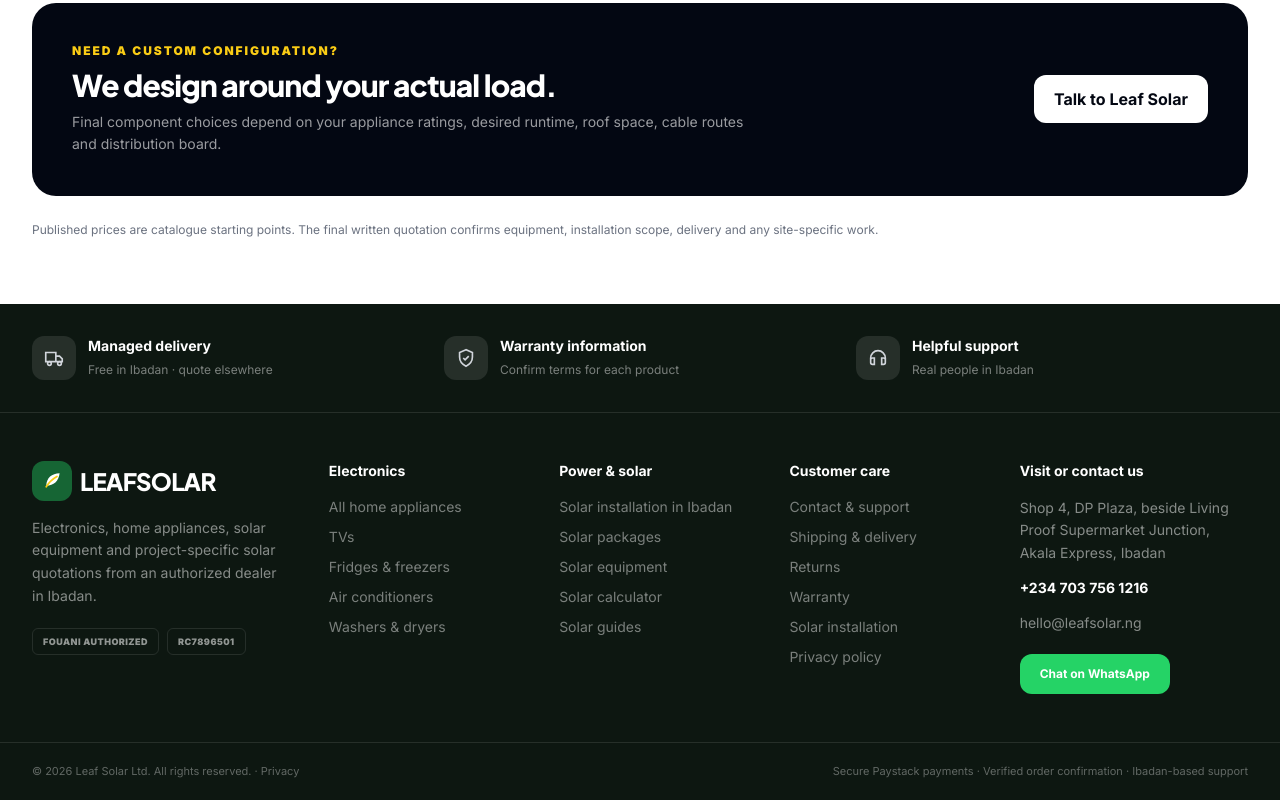
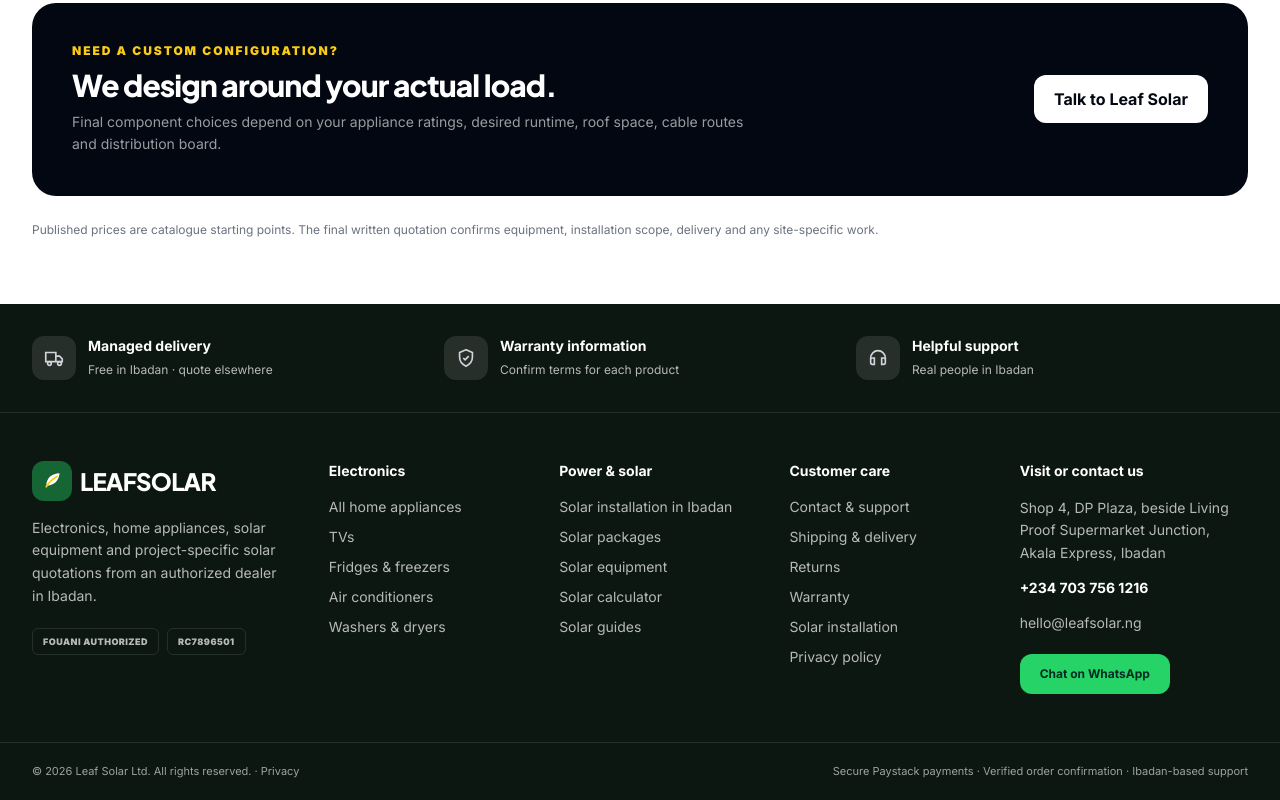
Before and after one commit to leafsolar6-oss/leafsolar-next, a Next.js app: page /packages in a window 1280 px wide. Shown: the part 847-1647 px from the top of the page. Built offline with nearby package versions, Linux system fonts and the light colour scheme; no server answers; the database is empty.

Commit message:
Improve storefront accessibility contrast

```diff
--- a/components/Footer.tsx
+++ b/components/Footer.tsx
@@ -6,28 +6,28 @@
     <footer className="bg-[#0d1711] text-gray-300">
       <div className="border-b border-white/10">
         <div className="container-wide grid gap-5 py-8 sm:grid-cols-3">
-          <div className="flex items-center gap-3"><span className="grid h-11 w-11 place-items-center rounded-xl bg-white/10 text-leaf-300"><svg viewBox="0 0 24 24" width="22" height="22" fill="none" stroke="currentColor" strokeWidth="1.8"><path d="M3 6h11v10H3zM14 10h4l3 3v3h-7z"/><circle cx="7" cy="18" r="2"/><circle cx="18" cy="18" r="2"/></svg></span><span><b className="block text-sm text-white">Managed delivery</b><small className="text-xs text-white/45">Free in Ibadan · quote elsewhere</small></span></div>
-          <div className="flex items-center gap-3"><span className="grid h-11 w-11 place-items-center rounded-xl bg-white/10 text-leaf-300"><svg viewBox="0 0 24 24" width="22" height="22" fill="none" stroke="currentColor" strokeWidth="1.8"><path d="M12 3 5 6v5c0 4.6 2.8 8 7 10 4.2-2 7-5.4 7-10V6l-7-3Z"/><path d="m9 12 2 2 4-4"/></svg></span><span><b className="block text-sm text-white">Warranty information</b><small className="text-xs text-white/45">Confirm terms for each product</small></span></div>
-          <div className="flex items-center gap-3"><span className="grid h-11 w-11 place-items-center rounded-xl bg-white/10 text-leaf-300"><svg viewBox="0 0 24 24" width="22" height="22" fill="none" stroke="currentColor" strokeWidth="1.8"><path d="M4 14v-2a8 8 0 0 1 16 0v2M4 14v3a2 2 0 0 0 2 2h2v-7H6a2 2 0 0 0-2 2Zm16 0v3a2 2 0 0 1-2 2h-2v-7h2a2 2 0 0 1 2 2Z"/></svg></span><span><b className="block text-sm text-white">Helpful support</b><small className="text-xs text-white/45">Real people in Ibadan</small></span></div>
+          <div className="flex items-center gap-3"><span className="grid h-11 w-11 place-items-center rounded-xl bg-white/10 text-leaf-300"><svg viewBox="0 0 24 24" width="22" height="22" fill="none" stroke="currentColor" strokeWidth="1.8"><path d="M3 6h11v10H3zM14 10h4l3 3v3h-7z"/><circle cx="7" cy="18" r="2"/><circle cx="18" cy="18" r="2"/></svg></span><span><b className="block text-sm text-white">Managed delivery</b><small className="text-xs text-white/70">Free in Ibadan · quote elsewhere</small></span></div>
+          <div className="flex items-center gap-3"><span className="grid h-11 w-11 place-items-center rounded-xl bg-white/10 text-leaf-300"><svg viewBox="0 0 24 24" width="22" height="22" fill="none" stroke="currentColor" strokeWidth="1.8"><path d="M12 3 5 6v5c0 4.6 2.8 8 7 10 4.2-2 7-5.4 7-10V6l-7-3Z"/><path d="m9 12 2 2 4-4"/></svg></span><span><b className="block text-sm text-white">Warranty information</b><small className="text-xs text-white/70">Confirm terms for each product</small></span></div>
+          <div className="flex items-center gap-3"><span className="grid h-11 w-11 place-items-center rounded-xl bg-white/10 text-leaf-300"><svg viewBox="0 0 24 24" width="22" height="22" fill="none" stroke="currentColor" strokeWidth="1.8"><path d="M4 14v-2a8 8 0 0 1 16 0v2M4 14v3a2 2 0 0 0 2 2h2v-7H6a2 2 0 0 0-2 2Zm16 0v3a2 2 0 0 1-2 2h-2v-7h2a2 2 0 0 1 2 2Z"/></svg></span><span><b className="block text-sm text-white">Helpful support</b><small className="text-xs text-white/70">Real people in Ibadan</small></span></div>
         </div>
       </div>
 
       <div className="container-wide grid gap-10 py-12 sm:grid-cols-2 lg:grid-cols-[1.35fr_1fr_1fr_1fr_1.2fr]">
         <div>
           <Link href="/" className="flex items-center gap-2 font-display text-2xl font-black text-white"><span className="grid h-10 w-10 place-items-center rounded-xl bg-leaf-700"><svg width="25" height="25" viewBox="0 0 28 28" fill="none"><path d="M7 20c8.5-.2 13.8-5.1 15-14-8.9.4-14.7 4.8-15 14Z" fill="#fff"/><path d="M7 21c3.5-5.7 7.2-8.8 12-11.5" stroke="#facc15" strokeWidth="2" strokeLinecap="round"/></svg></span>LEAF<span className="-ml-2 text-leaf-400">SOLAR</span></Link>
-          <p className="mt-4 max-w-sm text-sm leading-relaxed text-white/50">{site.sub}</p><div className="mt-5 flex flex-wrap gap-2 text-[9px] font-black uppercase tracking-wider text-white/55"><span className="rounded-md border border-white/10 px-2.5 py-1.5">Fouani Authorized</span><span className="rounded-md border border-white/10 px-2.5 py-1.5">{site.rcNumber}</span></div>
+          <p className="mt-4 max-w-sm text-sm leading-relaxed text-white/70">{site.sub}</p><div className="mt-5 flex flex-wrap gap-2 text-[9px] font-black uppercase tracking-wider text-white/70"><span className="rounded-md border border-white/10 px-2.5 py-1.5">Fouani Authorized</span><span className="rounded-md border border-white/10 px-2.5 py-1.5">{site.rcNumber}</span></div>
         </div>
         <FooterLinks title="Electronics" links={[["/home-appliances-ibadan","All home appliances"],["/products?c=Televisions","TVs"],["/products?c=Fridges%20%26%20Freezers","Fridges & freezers"],["/products?c=Air%20Conditioners","Air conditioners"],["/products?c=Washers%20%26%20Dryers","Washers & dryers"]]} />
         <FooterLinks title="Power & solar" links={[["/solar-installation-ibadan","Solar installation in Ibadan"],["/packages","Solar packages"],["/solar-products","Solar equipment"],["/solar-calculator","Solar calculator"],["/blog","Solar guides"]]} />
         <FooterLinks title="Customer care" links={[["/contact","Contact & support"],["/shipping-delivery","Shipping & delivery"],["/returns","Returns"],["/warranty","Warranty"],["/solar-installation-policy","Solar installation"],["/privacy","Privacy policy"]]} />
-        <div><h2 className="text-sm font-bold text-white">Visit or contact us</h2><address className="mt-4 space-y-3 text-sm not-italic leading-relaxed text-white/50"><p>{site.address}</p><p><a className="font-bold text-white hover:text-leaf-300" href={`tel:${site.phoneHref}`}>{site.phone}</a></p><p><a className="hover:text-white" href={`mailto:${site.email}`}>{site.email}</a></p></address><a href={whatsappUrl()} className="btn mt-5 bg-[#25D366] px-4 py-2.5 text-xs text-white hover:bg-[#20bd5a]">Chat on WhatsApp</a></div>
+        <div><h2 className="text-sm font-bold text-white">Visit or contact us</h2><address className="mt-4 space-y-3 text-sm not-italic leading-relaxed text-white/70"><p>{site.address}</p><p><a className="font-bold text-white hover:text-leaf-300" href={`tel:${site.phoneHref}`}>{site.phone}</a></p><p><a className="hover:text-white" href={`mailto:${site.email}`}>{site.email}</a></p></address><a href={whatsappUrl()} className="btn mt-5 bg-[#25D366] px-4 py-2.5 text-xs text-emerald-950 hover:bg-[#20bd5a]">Chat on WhatsApp</a></div>
       </div>
 
-      <div className="border-t border-white/10"><div className="container-wide flex flex-col gap-2 py-5 text-[11px] text-white/35 sm:flex-row sm:items-center sm:justify-between"><p>© {new Date().getFullYear()} Leaf Solar Ltd. All rights reserved. · <Link className="hover:text-white" href="/privacy">Privacy</Link></p><p>Secure Paystack payments · Verified order confirmation · Ibadan-based support</p></div></div>
+      <div className="border-t border-white/10"><div className="container-wide flex flex-col gap-2 py-5 text-[11px] text-white/60 sm:flex-row sm:items-center sm:justify-between"><p>© {new Date().getFullYear()} Leaf Solar Ltd. All rights reserved. · <Link className="hover:text-white" href="/privacy">Privacy</Link></p><p>Secure Paystack payments · Verified order confirmation · Ibadan-based support</p></div></div>
     </footer>
   );
 }
 
 function FooterLinks({ title, links }: { title: string; links: [string, string][] }) {
-  return <div><h2 className="text-sm font-bold text-white">{title}</h2><ul className="mt-4 space-y-2.5 text-sm text-white/45">{links.map(([href,label]) => <li key={href+label}><Link className="transition hover:text-white" href={href}>{label}</Link></li>)}</ul></div>;
+  return <div><h2 className="text-sm font-bold text-white">{title}</h2><ul className="mt-4 space-y-2.5 text-sm text-white/70">{links.map(([href,label]) => <li key={href+label}><Link className="transition hover:text-white" href={href}>{label}</Link></li>)}</ul></div>;
 }
--- a/components/ProductCard.tsx
+++ b/components/ProductCard.tsx
@@ -39,7 +39,7 @@
         <div className="mt-auto pt-3">
           <div className="flex flex-wrap items-baseline gap-x-2 gap-y-0.5">
             <span className="font-display text-base font-black text-gray-950 sm:text-xl">{formatNaira(product.price)}</span>
-            {product.oldPrice && <span className="text-[10px] text-gray-400 line-through sm:text-xs">{formatNaira(product.oldPrice)}</span>}
+            {product.oldPrice && <span className="text-[10px] text-gray-600 line-through sm:text-xs">{formatNaira(product.oldPrice)}</span>}
           </div>
           <div className="mt-3 sm:hidden">
             <AddToCartButton product={product} className="w-full px-2 py-2 text-xs" />
--- a/components/cart/AddToCartButton.tsx
+++ b/components/cart/AddToCartButton.tsx
@@ -33,7 +33,7 @@
       onClick={event => { event.preventDefault(); event.stopPropagation(); add(); }}
       disabled={!product.inStock}
       className={`${compact ? 'grid h-10 w-10 place-items-center rounded-full' : 'btn rounded-xl'} bg-leaf-700 font-bold text-white transition hover:bg-leaf-800 disabled:cursor-not-allowed disabled:bg-gray-300 ${className}`}
-      aria-label={`Add ${product.name} to cart`}
+      aria-label={compact ? `Add ${product.name} to cart` : product.inStock ? `Add to cart: ${product.name}` : `Out of stock: ${product.name}`}
     >
       {added ? (
         <svg viewBox="0 0 24 24" width="19" height="19" fill="none" stroke="currentColor" strokeWidth="2.4"><path d="m5 12 4 4L19 6" /></svg>
```
Also changed, not shown: app/page.tsx (+4 -4 lines).
